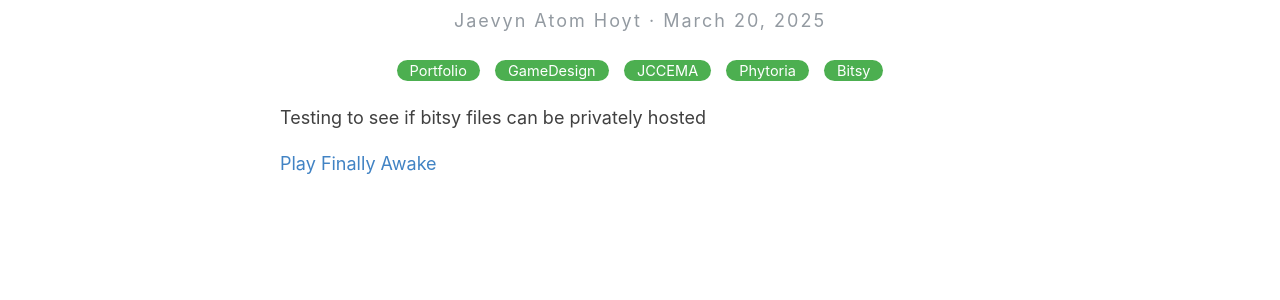
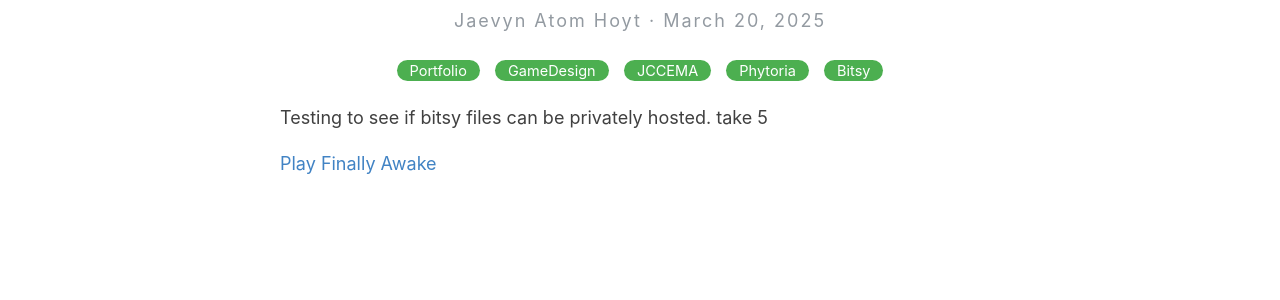
Before and after one commit to cattacular/cattacular.github.io, a Jekyll site: the page built from _posts/2025-3-20-Game_Developement.md, in a window 1280 px wide. Shown: the part 239-539 px from the top of the page. Built offline with Jekyll 4.4.1, drawn with Linux system fonts in a browser that asks for light colours.

Commit message:
bitsy troubleshooting

```diff
--- a/_posts/2025-3-20-Game_Developement.md
+++ b/_posts/2025-3-20-Game_Developement.md
@@ -4,6 +4,6 @@
 categories: Portfolio GameDesign JCCEMA Phytoria Bitsy
 ---
 
-Testing to see if bitsy files can be privately hosted
+Testing to see if bitsy files can be privately hosted. take 5
 
-<a href="assets\Bitsy\finally_awake.html" target="_blank">Play Finally Awake</a>
+<a href="\assets\Bitsy\finally_awake.html" target="_blank">Play Finally Awake</a>
```
Also changed, not shown: _posts/2025-1-28-Terminus-Reboot.md (+2 -2 lines).
